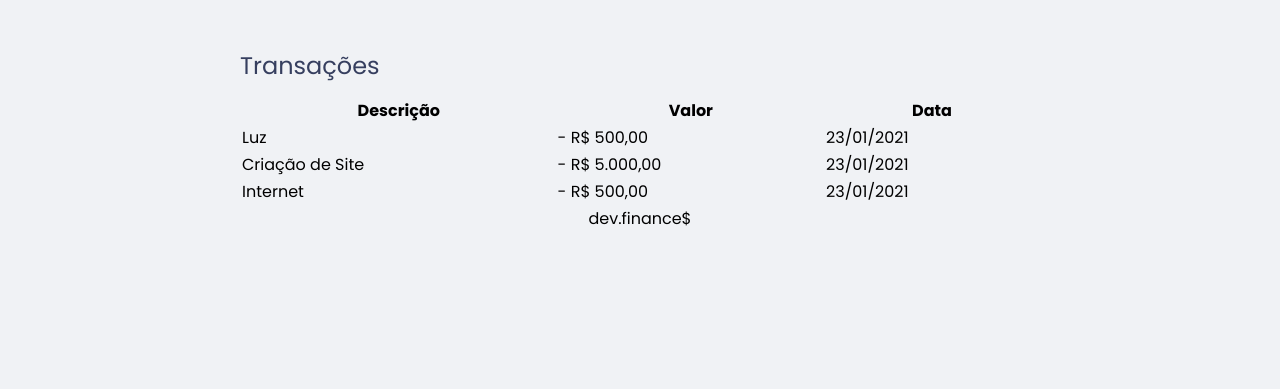
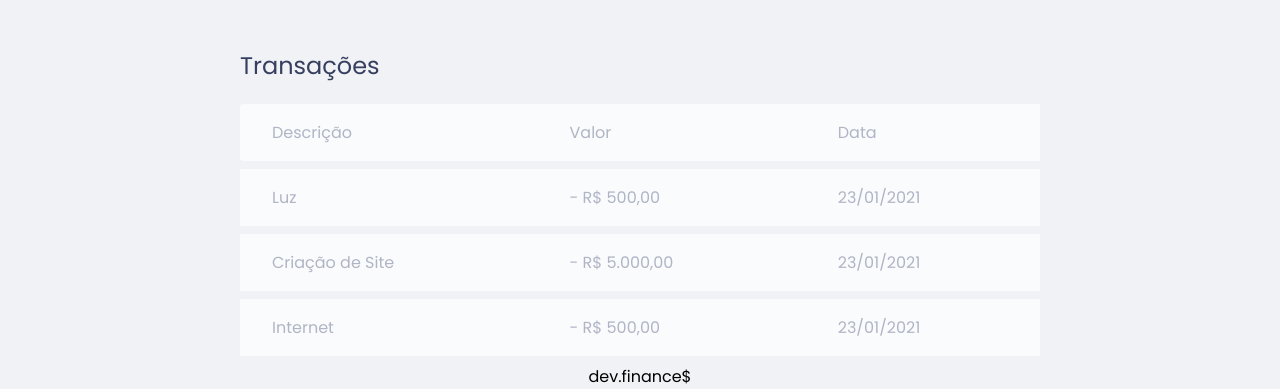
Before and after one commit to nlmatt07/Maratona-Discover, a plain HTML site: page index.html in a window 1280 px wide. Shown: the part 638-1027 px from the top of the page. Before the commit the page ends 869 px from the top, so only its background shows below. Drawn offline with Linux system fonts and the light colour scheme.

Commit message:
styles th

```diff
--- a/style.css
+++ b/style.css
@@ -74,12 +74,45 @@ header {
 .card.total {
 
   background: #49aa26;
-  color: #fff
+  color: white;
 }
 
 #data-table {
   width: 100%;
+
+  border-spacing: 0 0.5rem;
+  color: #969cb3;
+
 }
+
+table thead th:first-child,
+table tbody tr:first-child {
+border-radius: 0.25rem 0 0 0.25rem;
+}
+
+
+table th {
+  background: white;
+  font-weight: normal;
+  padding: 1rem 2rem;
+  text-align: left;
+}
+
+table tr {
+  opacity: 0.7;
+}
+
+table tr:hover {
+  opacity: 1;
+}
+
+table tbody td {
+  background: white;
+  padding: 1rem 2rem;
+}
+
+
+
 
 footer {
   text-align: center;
```
